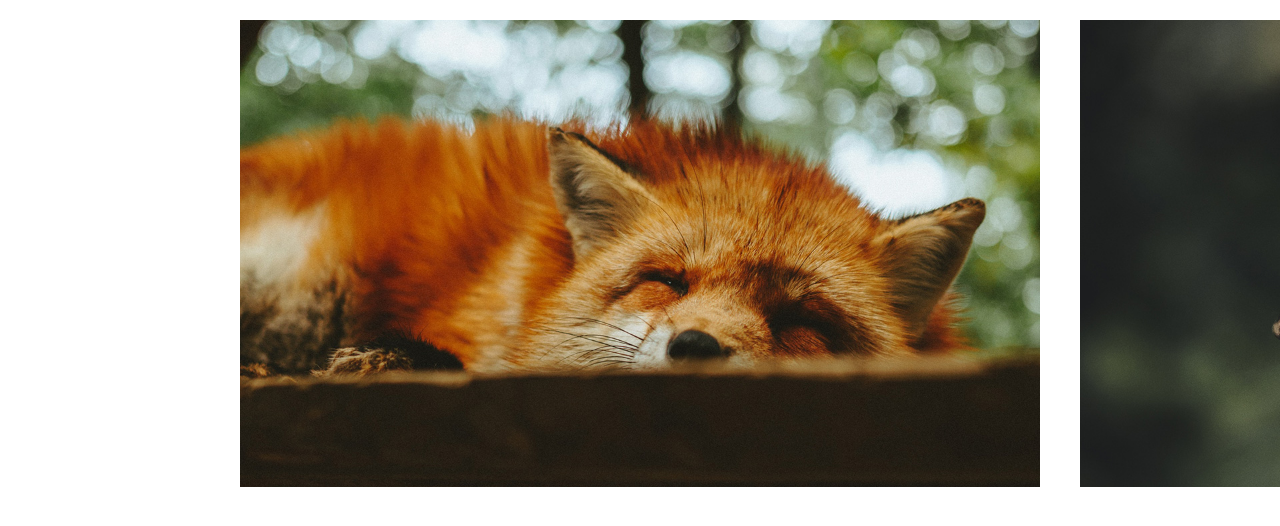
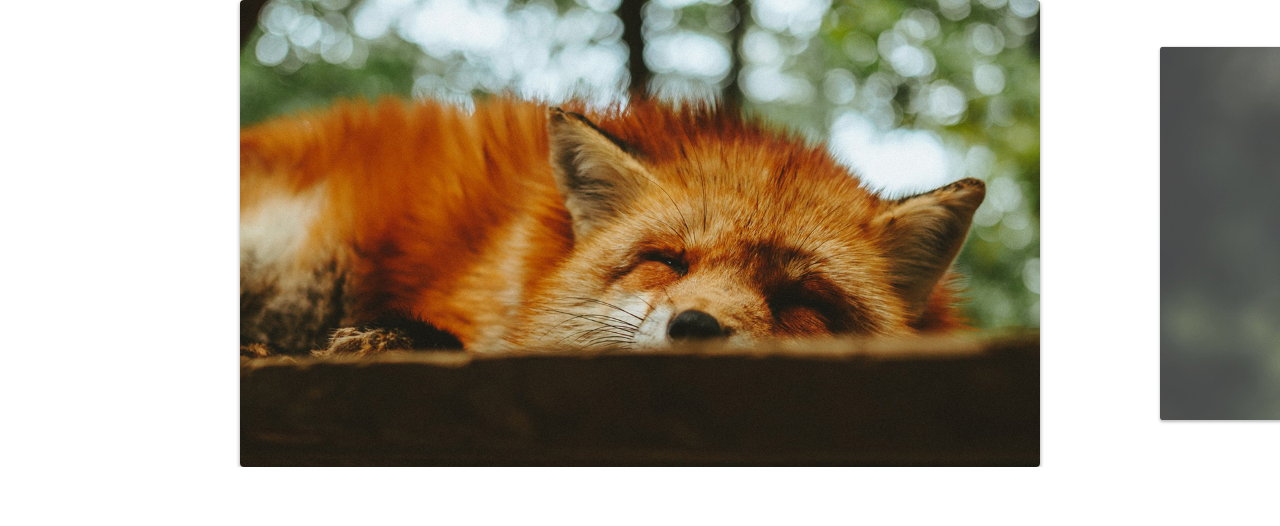
Before and after one commit to samuel-barengo/slide, a plain HTML site: page index.html in a window 1280 px wide. Drawn offline with Linux system fonts and the light colour scheme.

Commit message:
ajuste das configurações ao resize e classe ativa adicionada

```diff
--- a/css/style.css
+++ b/css/style.css
@@ -21,9 +21,25 @@ img {
     display: flex;
 }
 
+.slide:hover {
+    will-change: transform;
+}
+
 .slide li {
     flex-shrink: 0;
+    width: 80vw;
     max-width: 800px;
-    width: 80vw;
-    margin: 20px;
+    margin: 0 20px;
+
+    border-radius: 4px;
+    overflow: hidden;
+    box-shadow: 0 2px 4px rgba(0, 0, 0, .4);
+    opacity: .8;
+    transform: scale(.8);
+    transition: .4s;
 }
+
+.slide li.active {
+    opacity: 1;
+    transform: scale(1);
+}
--- a/js/slide.js
+++ b/js/slide.js
@@ -1,8 +1,11 @@
+import debounce from './debounce.js';
+
 export default class Slide {
     constructor(wrapper, slide) {
         this.wrapper = document.querySelector(wrapper);
         this.slide = document.querySelector(slide);
         this.dist = { finalPosition: 0, startX: 0, movement: 0 }
+        this.activeClass = 'active';
     }
 
     transition(active) {
@@ -69,12 +72,6 @@ export default class Slide {
         this.wrapper.addEventListener('touchend', this.onEnd);
     }
 
-    bindEvent() { // Todo evento dentro de classe precisa ter o bind
-        this.onStart = this.onStart.bind(this);
-        this.onMove = this.onMove.bind(this);
-        this.onEnd = this.onEnd.bind(this);
-    }
-
     // Slides config
     slidePosition(slide) {
         const margin = (this.wrapper.offsetWidth - slide.offsetWidth) / 2;
@@ -103,8 +100,13 @@ export default class Slide {
         this.moveSlide(activeSlide.position);
         this.slideIndexNav(index);
         this.dist.finalPosition = activeSlide.position;
+        this.changeActiveClass();
     }
 
+    changeActiveClass() {
+        this.slideArray.forEach(item => item.element.classList.remove(this.activeClass));
+        this.slideArray[this.index.active].element.classList.add(this.activeClass);
+    }
     activePrevSlide() {
         if (this.index.prev !== undefined) {
             this.changeSlide(this.index.prev);
@@ -116,12 +118,30 @@ export default class Slide {
         }
     }
 
+    onResize() {
+        setTimeout(() => {
+            this.slideConfig();
+            this.changeSlide(this.index.active);
+        }, 1000);
+    }
+
+    addResizeEvent() {
+        window.addEventListener('resize', this.onResize);
+    }
+
+    bindEvent() { // Todo evento dentro de classe precisa ter o bind
+        this.onStart = this.onStart.bind(this);
+        this.onMove = this.onMove.bind(this);
+        this.onEnd = this.onEnd.bind(this);
+        this.onResize = debounce(this.onResize.bind(this), 200);
+    }
+
     init() {
         this.bindEvent();
         this.transition(true);
         this.addSlideEvent();
-        this.slideConfig()
-        // this.slidePosition()
+        this.slideConfig();
+        this.addResizeEvent();
         return this
     }
 }
```
